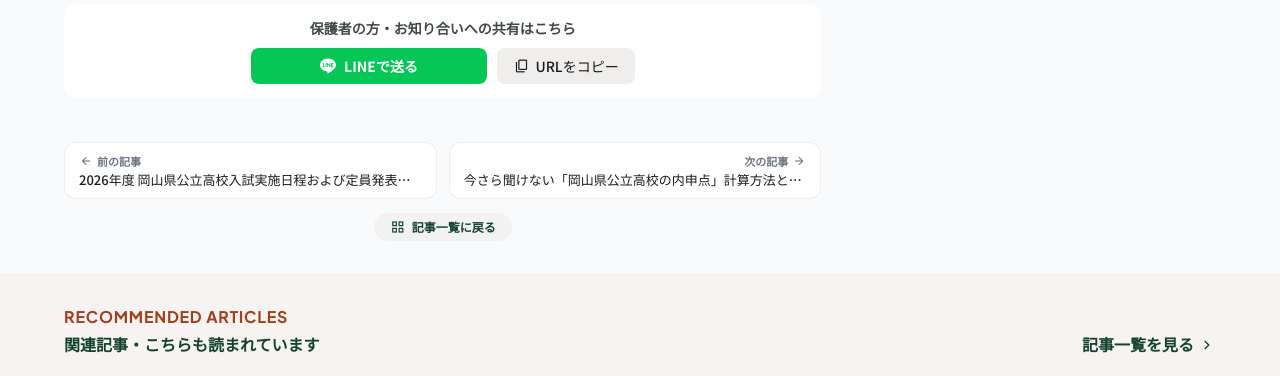
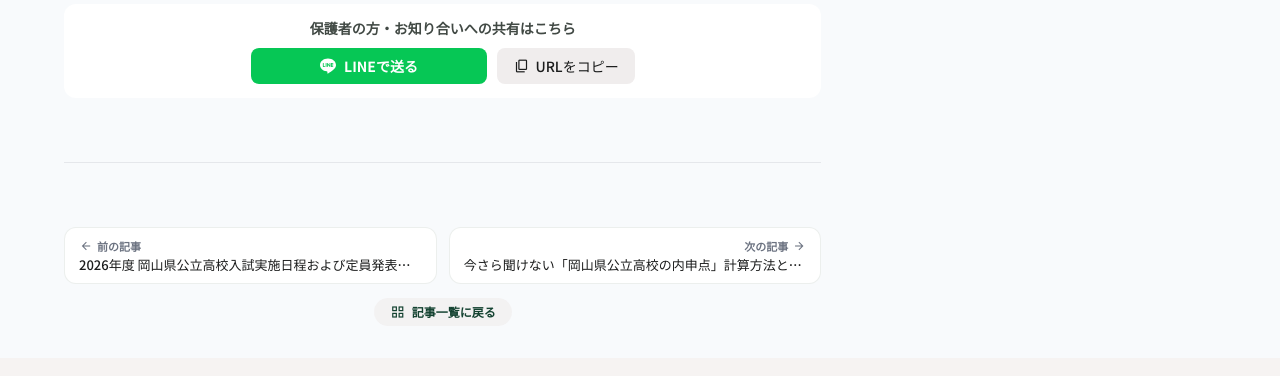
Before and after one commit to morijun-datadesign/okamoshi-HP, a plain HTML site: page blog-detail_PC.html in a window 1280 px wide. Shown: the part 4340-4716 px from the top of the page. Drawn offline with nearby package versions, Linux system fonts and the light colour scheme; no server answers.

Commit message:
style(blog): add divider line with ample margins between share panel and article navigation

```diff
--- a/blog-detail_PC.html
+++ b/blog-detail_PC.html
@@ -1024,8 +1024,12 @@
     </button>
   </div>
 </div>
+
+<!-- Divider between Share Area and Article Navigation -->
+<div class="w-full border-t border-gray-200 my-8"></div>
+
 <!-- Pagination: Previous / Next Article Navigation -->
-<div class="flex flex-col gap-3 pt-space-sm">
+<div class="flex flex-col gap-3">
   <div class="grid grid-cols-1 sm:grid-cols-2 gap-3">
     <!-- 前の記事 -->
     <a class="py-2.5 px-3.5 bg-surface-container-lowest rounded-xl border border-outline-variant/30 shadow-2xs hover:shadow-md hover:-translate-y-0.5 hover:border-primary/50 transition-all flex flex-col gap-0.5 group cursor-pointer" data-path="news-detail-prev" href="blog.html">
```
Also changed, not shown: detail.html (+5 -1 lines).
